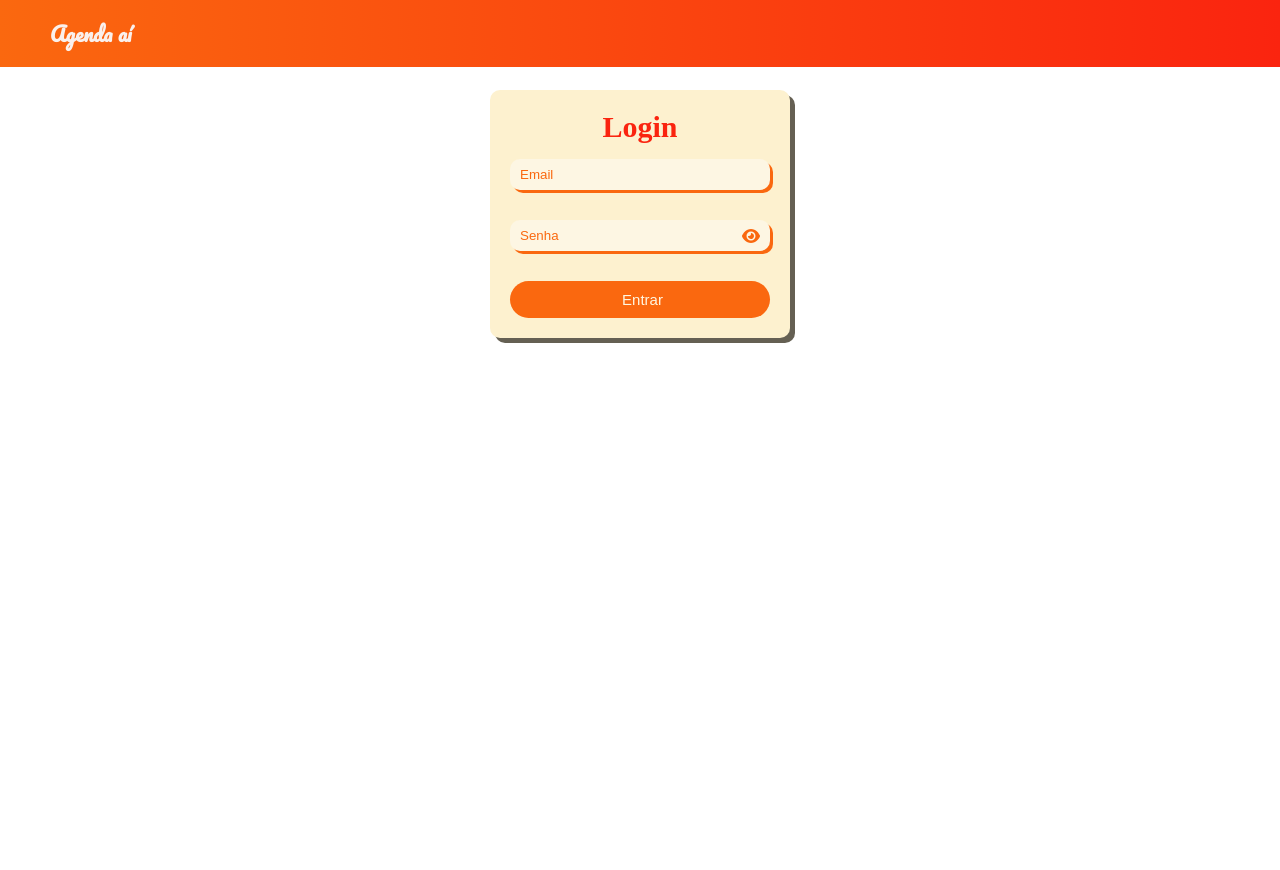
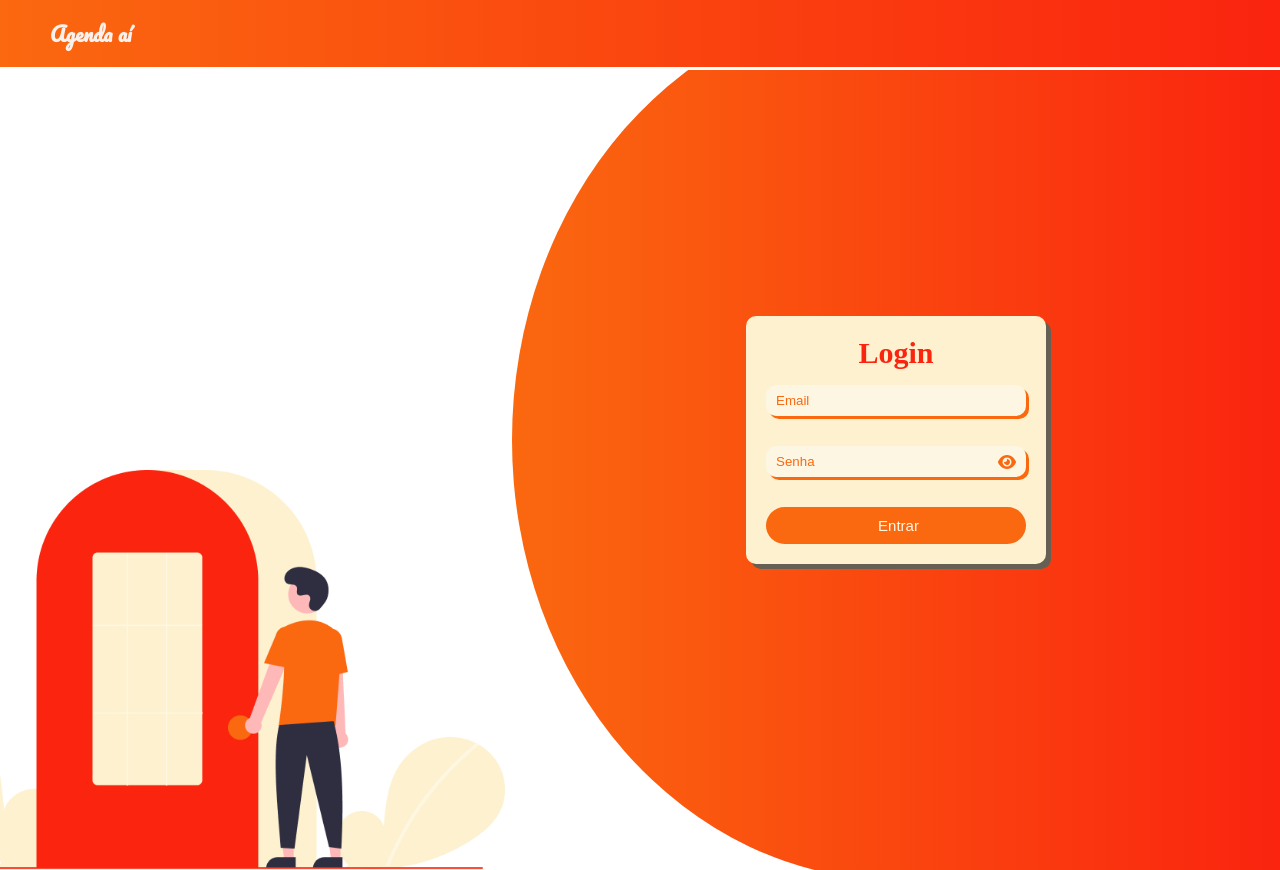
Before and after one commit to pauloandrepassos/agendaai-frontend, a Next.js app: page /auth/login in a window 1280 px wide. Before the commit the page ends 800 px from the top, so only its background shows below. Built offline with nearby package versions, Linux system fonts and the light colour scheme.

Commit message:
layout login page

```diff
--- a/src/app/auth/auth.module.css
+++ b/src/app/auth/auth.module.css
@@ -1,10 +1,51 @@
+.authpage {
+    height: 100vh;
+    position: relative;
+}
+
 .cadastro {
-    width: 100%;
+    height: 100%;
     display: flex;
-    flex-direction: column;
     align-items: center;
     justify-content: center;
 }
+
+.section1, .section2 {
+    height: 100%;
+}
+
+.section1 {
+    display: flex;
+    justify-content: flex-start;
+    align-items: end;
+    width: 40%;
+}
+
+.section1 img {
+    width: auto;
+    height: 400px;
+}
+
+.section2 {
+    width: 60%;
+    overflow: hidden;
+    display: flex;
+    align-items: center;
+    justify-content: center;
+}
+
+.circle {
+    background: linear-gradient(to right, #FA680F, #FA240F);
+    border-top-left-radius: 50%;
+    border-bottom-left-radius: 50%;
+    width: 110%;
+    height: 110%;
+    margin-top: -60px;
+    display: flex;
+    justify-content: center;
+    align-items: center;
+}
+
 
 .cardCadastro{
     display: flex;
@@ -80,3 +121,15 @@
 .submitButton:hover {
     background: #FA240F;
 }
+
+@media(max-width: 850px) {
+    .section1 {
+        display: none;
+    }
+    .section2 {
+        width: 100%;
+    }
+    .circle {
+        border-radius: 0%;
+    }
+}
--- a/src/app/auth/login/page.js
+++ b/src/app/auth/login/page.js
@@ -11,6 +11,10 @@ import { useRouter } from 'next/navigation'
 import axios from 'axios'
 import { apiUrl } from '@/config/api'
 import Modal from '@/components/SucessErrorModal'
+
+
+import imagem from '/public/undraw_login1.png'
+import Image from 'next/image'
 
 
 export default function Login() {
@@ -66,12 +70,17 @@ export default function Login() {
     };
 
     return (
-        <>
+        <div className={styles.authpage}>
             <Navbar />
             {loading ? (
                 <Loading />
             ) : (
                 <section className={styles.cadastro}>
+                    <div className={styles.section1}>
+                        <Image src={imagem}/>
+                    </div>
+                    <div className={styles.section2}>
+                        <div className={styles.circle}>
                             <div className={styles.cardCadastro}>
                                 <h1>Login</h1>
                                 <form onSubmit={handleSubmit(onSubmit)} className={styles.formCadastro}>
@@ -97,6 +106,8 @@ export default function Login() {
                                         <button id='buttonLogin' className={styles.submitButton} type='submit'>Entrar</button>
                                     </form>
                             </div>
+                        </div>
+                    </div>
                 </section>
             )}
             {message &&
@@ -106,6 +117,6 @@ export default function Login() {
                 message={message}
             />
             }
-        </>
+        </div>
     )
 }
```
Lines whose indentation alone changed are shown as unchanged.
